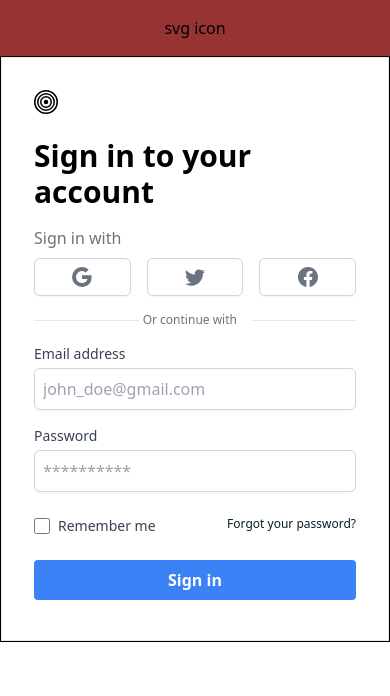
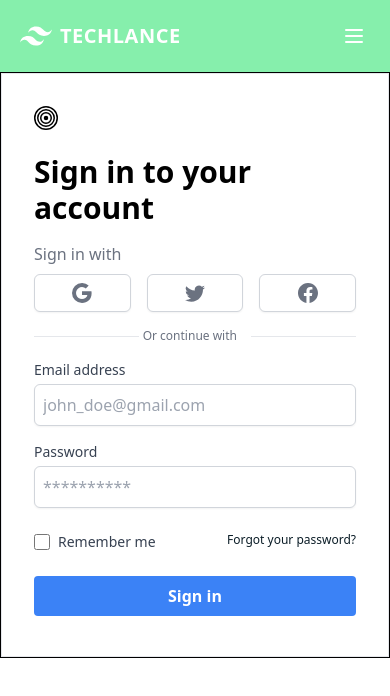
Before and after one commit to nischaldutt/techlance, a Next.js app: page /signin in a window 390 px wide. Shown: the top 696 px of the page. Built offline with nearby package versions, Linux system fonts and the light colour scheme.

Commit message:
feat: initial navbar setup

```diff
--- a/components/Navbar.js
+++ b/components/Navbar.js
@@ -1,19 +1,77 @@
+import Link from "next/link";
+import { useState } from "react";
+
 export default function Navbar({ headers }) {
+  const [active, setActive] = useState(false);
+
+  const handleClick = () => {
+    setActive(!active);
+  };
+
   return (
-    <div className="border-0 py-4 flex justify-center sm:justify-between px-8 bg-secondary">
-      <div>svg icon</div>
-      <ul className="flex">
-        {headers.map((head) => {
-          return (
-            <div
-              className="px-4 hidden sm:block text-white hover:text-gray-300 cursor-pointer"
-              key={head.label}
+    <>
+      <nav className="flex items-center flex-wrap bg-green-300 p-3">
+        <Link href="/">
+          <a className="inline-flex items-center p-2 mr-4">
+            <svg
+              viewBox="0 0 24 24"
+              xmlns="http://www.w3.org/2000/svg"
+              className="fill-current text-white h-8 w-8 mr-2"
             >
-              {head.label}
-            </div>
-          );
-        })}
-      </ul>
-    </div>
+              <path d="M12.001 4.8c-3.2 0-5.2 1.6-6 4.8 1.2-1.6 2.6-2.2 4.2-1.8.913.228 1.565.89 2.288 1.624C13.666 10.618 15.027 12 18.001 12c3.2 0 5.2-1.6 6-4.8-1.2 1.6-2.6 2.2-4.2 1.8-.913-.228-1.565-.89-2.288-1.624C16.337 6.182 14.976 4.8 12.001 4.8zm-6 7.2c-3.2 0-5.2 1.6-6 4.8 1.2-1.6 2.6-2.2 4.2-1.8.913.228 1.565.89 2.288 1.624 1.177 1.194 2.538 2.576 5.512 2.576 3.2 0 5.2-1.6 6-4.8-1.2 1.6-2.6 2.2-4.2 1.8-.913-.228-1.565-.89-2.288-1.624C10.337 13.382 8.976 12 6.001 12z" />
+            </svg>
+            <span className="text-xl text-white font-bold uppercase tracking-wide">
+              Techlance
+            </span>
+          </a>
+        </Link>
+
+        <button
+          className="inline-flex p-3 hover:bg-green-600 rounded lg:hidden text-white ml-auto outline-none"
+          onClick={handleClick}
+        >
+          <svg
+            className="w-6 h-6"
+            fill="none"
+            stroke="currentColor"
+            viewBox="0 0 24 24"
+            xmlns="http://www.w3.org/2000/svg"
+          >
+            <path
+              strokeLinecap="round"
+              strokeLinejoin="round"
+              strokeWidth={2}
+              d="M4 6h16M4 12h16M4 18h16"
+            />
+          </svg>
+        </button>
+
+        <div
+          className={`${
+            active ? "" : "hidden"
+          } w-full lg:inline-flex lg:flex-grow lg:w-auto`}
+        >
+          <div className="w-full flex flex-col items-start lg:inline-flex lg:flex-row lg:ml-auto lg:w-auto lg:items-center lg:h-auto">
+            <Link href="/">
+              <a className="w-full px-3 py-2 rounded text-white font-bold items-center justify-center hover:bg-green-600 lg:inline-flex lg:w-auto">
+                Log In / Sign Up
+              </a>
+            </Link>
+
+            <Link href="/">
+              <a className="w-full px-3 py-2 rounded text-white font-bold items-center justify-center hover:bg-green-600 lg:inline-flex lg:w-auto">
+                India
+              </a>
+            </Link>
+
+            <Link href="/">
+              <a className="w-full px-3 py-2 rounded text-white font-bold items-center justify-center hover:bg-green-600 lg:inline-flex lg:w-auto">
+                For Business
+              </a>
+            </Link>
+          </div>
+        </div>
+      </nav>
+    </>
   );
 }
```
